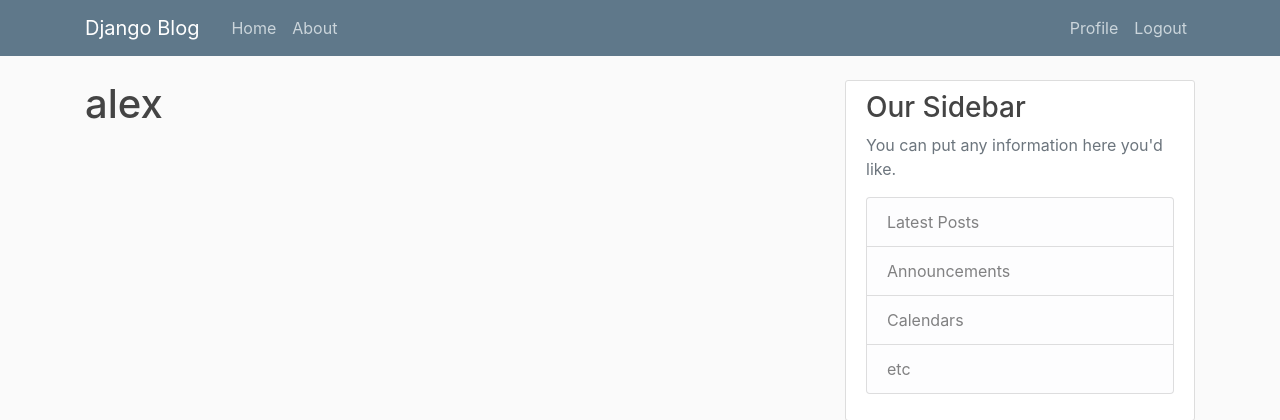
After one commit to coding-fantastic/blog, a Django app: page /profile/ in a window 1280 px wide. The commit adds this page. Shown: the top 420 px of the page. Run offline with Django 3.2, Linux system fonts and the light colour scheme; a user stored in the database is signed in; some libraries are stand-ins or nearby versions.

Commit message:
putting restriction on certain routs or pages eg can't view profile if you haven't registered

```diff
--- a/blog/templates/blog/base.html
+++ b/blog/templates/blog/base.html
@@ -34,6 +34,7 @@
         <!-- Navbar Right Side -->
         <div class="navbar-nav">
           {% if user.is_authenticated %}
+          <a class="nav-item nav-link" href="{% url 'profile' %}">Profile</a>
           <!-- if user is authenticated put the logout link on the navbar -->
           <a class="nav-item nav-link" href="{% url 'logout' %}">Logout</a>
           {% else %}
--- a/django_project/settings.py
+++ b/django_project/settings.py
@@ -125,3 +125,4 @@ STATIC_URL = '/static/'
 CRISPY_TEMPLATE_PACK = 'bootstrap4'
 
 LOGIN_REDIRECT_URL = 'blog-home'
+LOGIN_URL = 'login'
--- a/django_project/urls.py
+++ b/django_project/urls.py
@@ -21,6 +21,7 @@ from users import views as user_views
 urlpatterns = [
     path('admin/', admin.site.urls),
     path('register/', user_views.register, name='register'),
+    path('profile/', user_views.profile, name='profile'),
     path('login/', auth_views.LoginView.as_view(template_name='users/login.html') , name='login'),
     path('logout/', auth_views.LogoutView.as_view(template_name='users/logout.html') , name='logout'),
     path('', include('blog.urls')),
--- /dev/null
+++ b/users/templates/users/profile.html
@@ -0,0 +1,5 @@
+{% extends "blog/base.html" %}
+{% load crispy_forms_tags %}
+{% block content %}
+  <h1>{{ user.username}}</h1>
+{% endblock content %}
--- a/users/views.py
+++ b/users/views.py
@@ -1,5 +1,6 @@
 from django.shortcuts import render, redirect
 from django.contrib import messages
+from django.contrib.auth.decorators import login_required
 from .forms import UserRegisterForm
 
 def register(request):
@@ -13,3 +14,7 @@ def register(request):
     else:
         form = UserRegisterForm()
     return render(request, 'users/register.html', {'form':form})
+
+@login_required
+def profile(request):
+    return render(request, 'users/profile.html')
```
Also changed, not shown: db.sqlite3.
